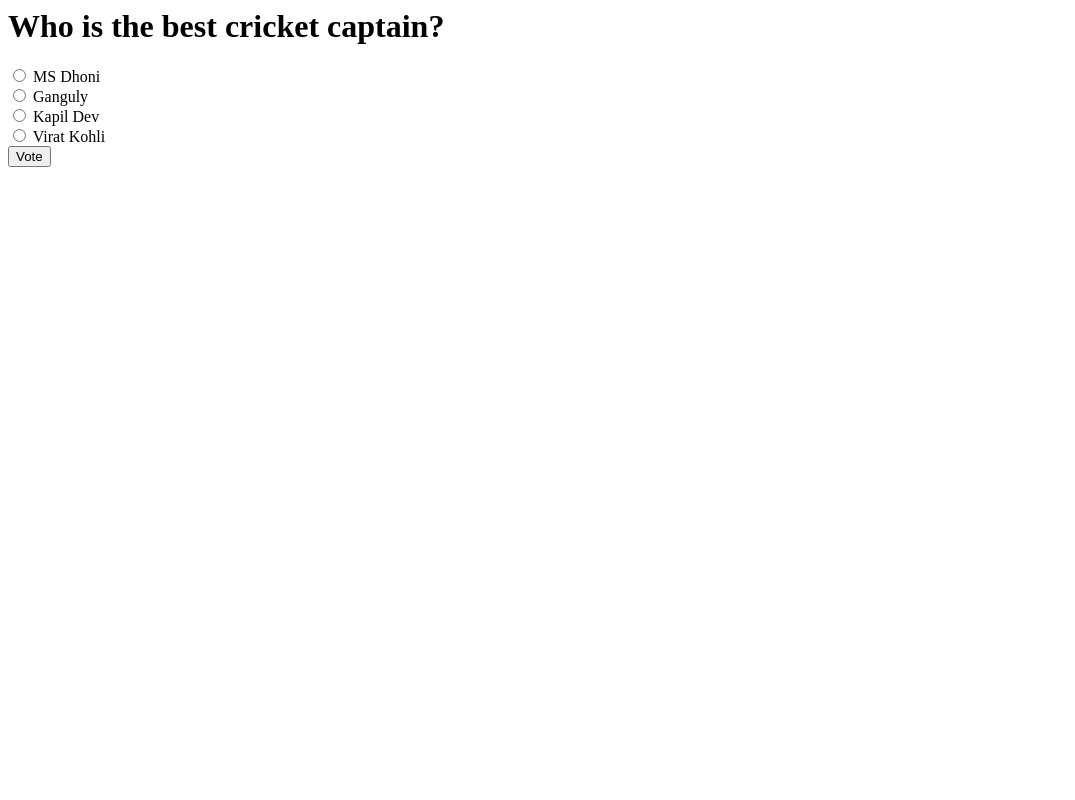
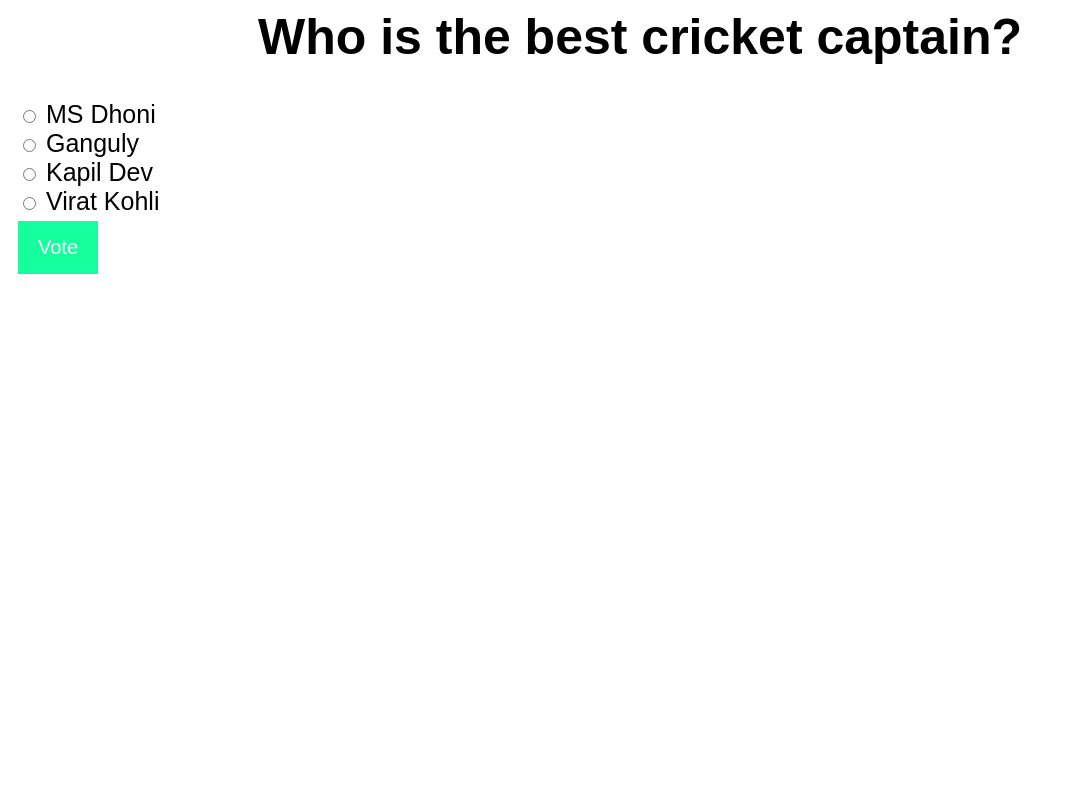
Before and after one commit to saiakhilaloor/poll4all, a Django app: page /polls/1/ in a window 1280 px wide. Shown: the whole page, without its empty margins (0-1075 px from the left). Run offline with Django 3.2, Linux system fonts and the light colour scheme; data comes from the database, SQL or seed files in the repository; both versions use the stored data as it was after the commit.

Commit message:
Poll application

```diff
--- a/polls/static/polls/style.css
+++ b/polls/static/polls/style.css
@@ -1,4 +1,5 @@
 body {
+    font-family: sans-serif;
     background-color: #fff;
     font-size: 25px;
 }
@@ -7,6 +8,26 @@ li a {
     color: #16ff9f;
     text-decoration: none;
 }
+a {
+    font-family: sans-serif;
+    color: #16ff9f;
+    text-decoration: none;
+    padding: 10px;
+}
 h1 {
     text-align: center;
 }
+form {
+    margin: 10px;
+}
+.button {
+    background-color: #16ff9f;
+    border: none;
+    color: white;
+    margin-top: 5px;
+    padding: 15px 20px;
+    text-align: center;
+    text-decoration: none;
+    display: inline-block;
+    font-size: 20px;
+}
--- a/polls/templates/polls/details.html
+++ b/polls/templates/polls/details.html
@@ -1,3 +1,7 @@
+{% load static %}
+
+<link rel="stylesheet" type="text/css" href="{% static 'polls/style.css' %}" />
+
 <h1>{{ question.ques_text }}</h1>
 
 {% if error_message %}<p><strong>{{ error_message }}</strong></p>{% endif %}
@@ -8,5 +12,5 @@
     <input type="radio" name="choice" id="choice{{ forloop.counter }}" value="{{ choice.id }}" />
     <label for="choice{{ forloop.counter }}">{{ choice.choice_text }}</label><br />
 {% endfor %}
-<input type="submit" value="Vote" />
+<button class="button">Vote</button>
 </form>
--- a/polls/templates/polls/results.html
+++ b/polls/templates/polls/results.html
@@ -1,3 +1,6 @@
+{% load static %}
+
+<link rel="stylesheet" type="text/css" href="{% static 'polls/style.css' %}" />
 <h1>{{ question.ques_text }}</h1>
 
 <ul>
```
Also changed, not shown: db.sqlite3.
